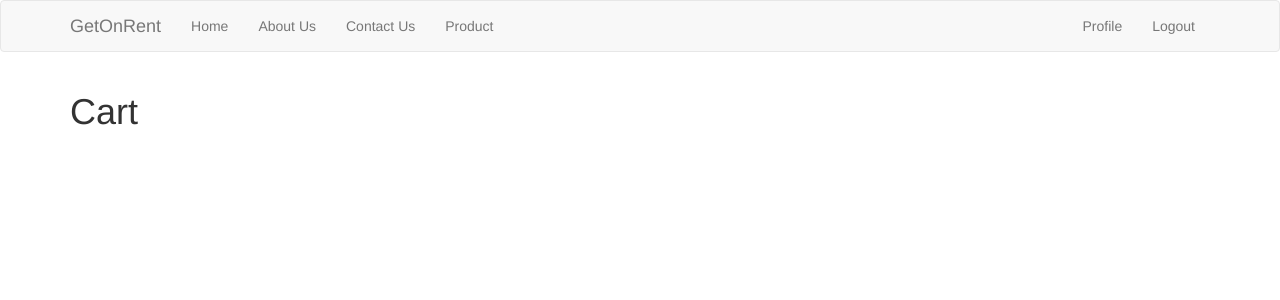
After one commit to anubhav253/GetOnRent, a Flask app: page /buy in a window 1280 px wide. The commit adds this page. Shown: the top 300 px of the page. Run offline with Flask 2, Linux system fonts and the light colour scheme; the visitor is signed in with stand-in values (Sample User, id 1); parts of the project's set-up code (start-up, migrations or seed data) failed here and were passed over; some libraries are stand-ins or nearby versions.

Commit message:
Buy option updated.

```diff
--- a/app.py
+++ b/app.py
@@ -142,6 +142,10 @@ def logout():
 def profile():
     return render_template('profile.html')
 
+@app.route('/buy')
+@is_logged_in
+def buy():
+    return render_template('buy.html')
 
 if __name__ == '__main__':
     app.run(debug=True)
--- /dev/null
+++ b/templates/buy.html
@@ -0,0 +1,5 @@
+{% extends 'layout.html' %}
+
+{% block body %}
+  <h1>Cart</h1>
+{% endblock %}
--- a/templates/includes/_navbar.html
+++ b/templates/includes/_navbar.html
@@ -12,8 +12,8 @@
     <div id="navbar" class="collapse navbar-collapse">
       <ul class="nav navbar-nav">
         <li><a href="/">Home</a></li>
-        <li><a href="/about">About</a></li>
-        <li><a href="/contact">Contact</a></li>
+        <li><a href="/about">About Us</a></li>
+        <li><a href="/contact">Contact Us</a></li>
         <li><a href="/products">Product</a></li>
       </ul>
       <ul class="nav navbar-nav navbar-right">
```
Also changed, not shown: templates/product.html (+5 -3 lines).
